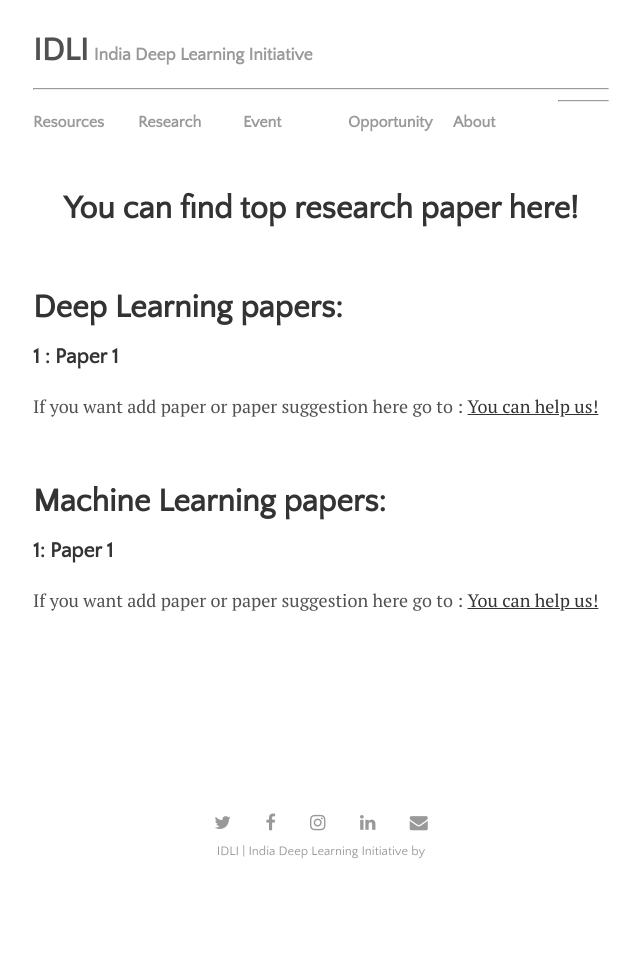
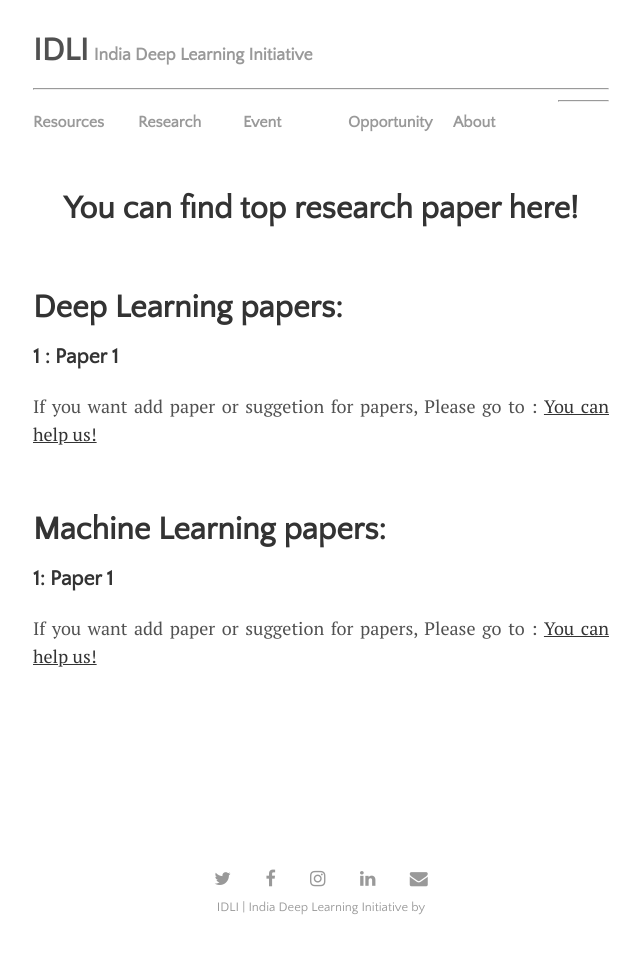
Before and after one commit to IndiaDeepLearningInitiative-IDLI/IndiaDeepLearningInitiative-IDLI.github.io, a Jekyll site: the page built from papers.html, in a window 1280 px wide. Shown: the whole page, without its empty margins (319-959 px from the left). Built offline with Jekyll 4.4.1, drawn with Linux system fonts in a browser that asks for light colours; nearby versions of some CDN libraries; comment, search, counter and statistics services are not loaded; before the commit the page ends 900 px from its top, so only the background shows below that.

Commit message:
typo fixed

```diff
--- a/papers.html
+++ b/papers.html
@@ -9,13 +9,13 @@ title: Papers
 <div>
   <h1>Deep Learning papers: </h1>
   <h3>1 : Paper 1</h3>
-  <p style="text-align: justify;">If you want add paper or paper suggestion here go to : <a href="{{ site.github.url }}/help.html">You can help us!</a></p>
+  <p style="text-align: justify;">If you want add paper or suggetion for papers, Please go to : <a href="{{ site.github.url }}/help.html">You can help us!</a></p>
   <br>
 </div>
 <div>
   <h1>Machine Learning papers:</h1>
   <h3>1: Paper 1</h3>
-  <p style="text-align: justify;">If you want add paper or paper suggestion here go to : <a href="{{ site.github.url }}/help.html">You can help us!</a></p>
+  <p style="text-align: justify;">If you want add paper or suggetion for papers, Please go to : <a href="{{ site.github.url }}/help.html">You can help us!</a></p>
   <br>
 </div>
 <div id="disqus_thread"><br><br><br></div>
```
